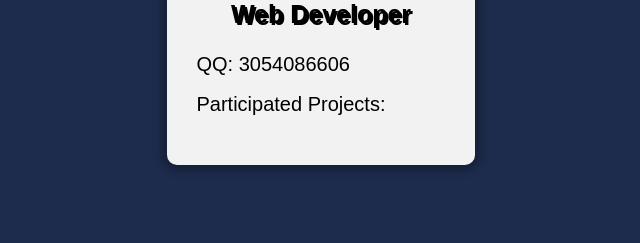
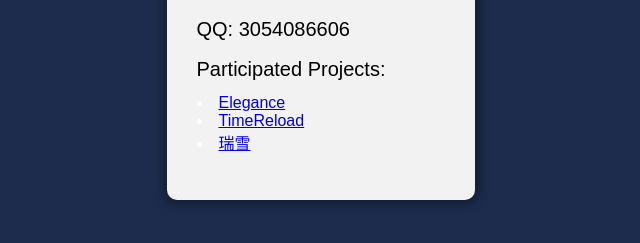
Before and after one commit to Nel1yMinecraft/nel1yminecraft.github.io, a plain HTML site: page index.html in a window 1280 px wide. Shown: the part 387-630 px from the top of the page, without its empty margins (319-959 px from the left). Drawn offline with Linux system fonts and the light colour scheme.

Commit message:
Update index.html

```diff
--- a/index.html
+++ b/index.html
@@ -52,6 +52,9 @@ justify-content: center;
 <h2>Web Developer</h2>
 <p>QQ: 3054086606</p>
 <p>Participated Projects:</p>
+	<li><a href="https://github.com/Nel1yMinecraft/Elegance" target="_blank">Elegance</a></li>
+<li><a href="https://github.com/Nel1yMinecraft/TimeReload" target="_blank">TimeReload</a></li>
+<li><a href="https://github.com/Nel1yMinecraft/RuiXue" target="_blank">瑞雪</a></li>
 <ul>
 </ul>
 </div>
```
